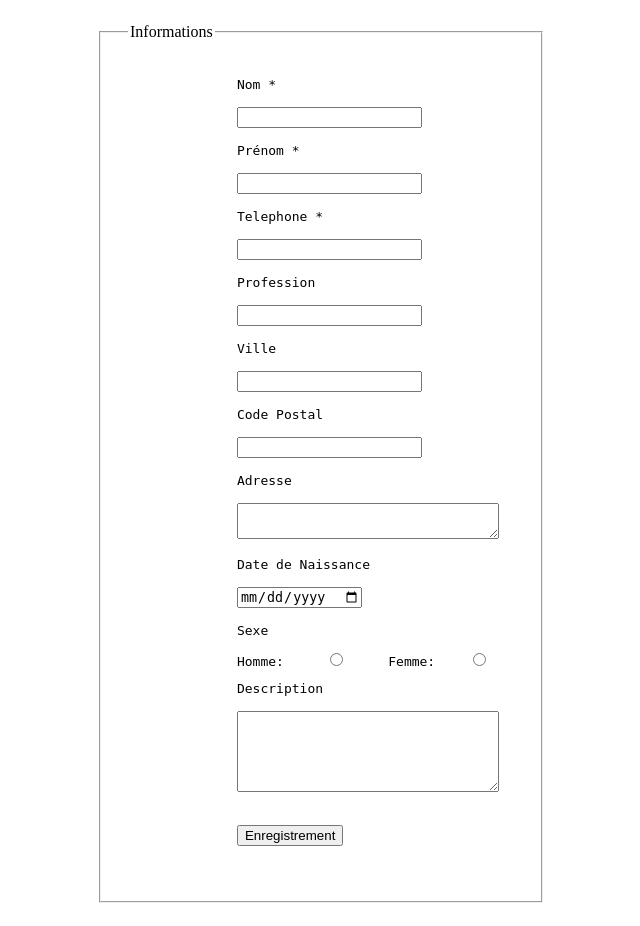
After one commit to viktori57/viktori57.github.io, a PHP site: page /cours_php/cours_presentielle/19.exo/annuaire/formulaire.php in a window 1280 px wide. The commit adds this page. Shown: the whole page, without its empty margins (319-959 px from the left). Run offline with PHP 8.4, Linux system fonts and the light colour scheme.

Commit message:
Commit all

```diff
--- /dev/null
+++ b/cours_presentielle/19.exo/annuaire/formulaire.php
@@ -0,0 +1,100 @@
+<?php
+    require_once('../../5.base_php/db.php');
+?>
+
+<!DOCTYPE html>
+<html lang="fr">
+<head>
+    <meta charset="UTF-8">
+    <title>Formulaire</title>
+    <style>
+        form {
+            margin: 0 auto 0 auto;
+            display: flex;
+            justify-content: center;
+        }
+
+        form * {
+            margin: 15px ;
+        }
+
+
+    </style>
+</head>
+<body>
+    <!-- Créer un formulaire en php qui resemble à celui ci :
+    https://cdn.discordapp.com/attachments/550289332812906504/1163773698625511424/image.png?ex=6540cbb7&is=652e56b7&hm=aa9c41f65f2692145768cac347b0c78eeb43e691f311679e1ab7d64bddde95a8&
+    -->
+    <!-- Il devra être fonctionnel et être incrémenter dans une base donnée
+    dans une table qui s'appelle annuaire qui resembler à ceci :
+
+    - id_annuaire (INT, 3, AI)
+    - nom (VARCHAR, 30)
+    - prenom (VARCHAR, 30)
+    - telephone (INT, 10)
+    - profession (VARCHAR, 30)
+    - ville (VARCHAR, 30)
+    - codepostal (INT, 5)
+    - adresse (VARCHAR, 30)
+    - date_de_naissance (DATE)
+    - sexe (ENUM,1, 'm','f')
+    - description (TEXT)
+
+-->
+
+
+<form  method="post">
+        <fieldset>
+
+          <legend>Informations</legend>
+        <pre>
+            <label for="nom">Nom *</label>
+            <input type="text" name="nom" id="nom" maxlength="30" required>
+            <label for="prenom">Prénom *</label>
+            <input type="text" name="prenom" id="prenom" maxlength="30" required>
+            <label for="prenom">Telephone *</label>
+            <input type="tel" name="tel" id="tel" minlength="10" maxlength="10" required>
+            <label for="nom">Profession</label>
+            <input type="text" name="profession" id="metier" maxlength="30">
+            <label for="nom">Ville</label>
+            <input type="text" name="ville" id="ville" maxlength="30">
+            <label for="postale">Code Postal</label>
+            <input type="number" name="postale" id="postale" minlength="5" maxlength="5" pattern="[0-9]{5}">
+            <label for="adresse">Adresse</label>
+            <textarea name="adresse" id="adresse" cols="30" rows="2" maxlength="30"></textarea>
+            <label for="nom">Date de Naissance</label>
+            <input type="date" name="date" id="date">
+            <label for="sexe">Sexe</label>
+            <label for="homme">Homme: </label> <input type="radio" name="sexe" id="homme" value="m" required>  <label for="femme">Femme: </label><input type="radio" name="sexe" id="femme" value="f" required>
+            <label for="description">Description</label>
+            <textarea name="desc" id="desc" cols="30" rows="5"></textarea>
+            <input type="submit" value="Enregistrement">
+        </pre>
+        </fieldset>
+    </form>
+    <?php
+    if (isset($_POST) && !empty($_POST)) {
+        $insert = $bdd->prepare('INSERT INTO annuaire (nom, prenom, telephone, profession, ville, codepostal, adresse, date_de_naissance, sexe, description) VALUES (?, ?, ?, ?, ?, ?, ?, ?, ?, ?)');
+        $insert->execute(array(
+            $_POST['nom'],
+            $_POST['prenom'],
+            $_POST['tel'],
+            strlen($_POST['profession']) <= 0 ? NULL : $_POST['profession'],
+            strlen($_POST['ville']) <= 0 ? NULL : $_POST['ville'] ,
+            strlen($_POST['postale']) <= 0 ? NULL : $_POST['postale'],
+            strlen($_POST['adresse']) <= 0 ? NULL : $_POST['adresse'],
+            strlen($_POST['date']) <= 0 ? NULL : $_POST['date'],
+            $_POST['sexe'],
+            strlen($_POST['desc']) <= 0 ? NULL : $_POST['desc']
+        ));
+    }
+
+
+
+
+
+
+
+    ?>
+</body>
+</html>
```
Also changed, not shown: cours_presentielle/18.fonction/fonction.php (+71 -1 lines), cours_presentielle/19.exo/annuaire/list.php (added, +47 -0 lines).
